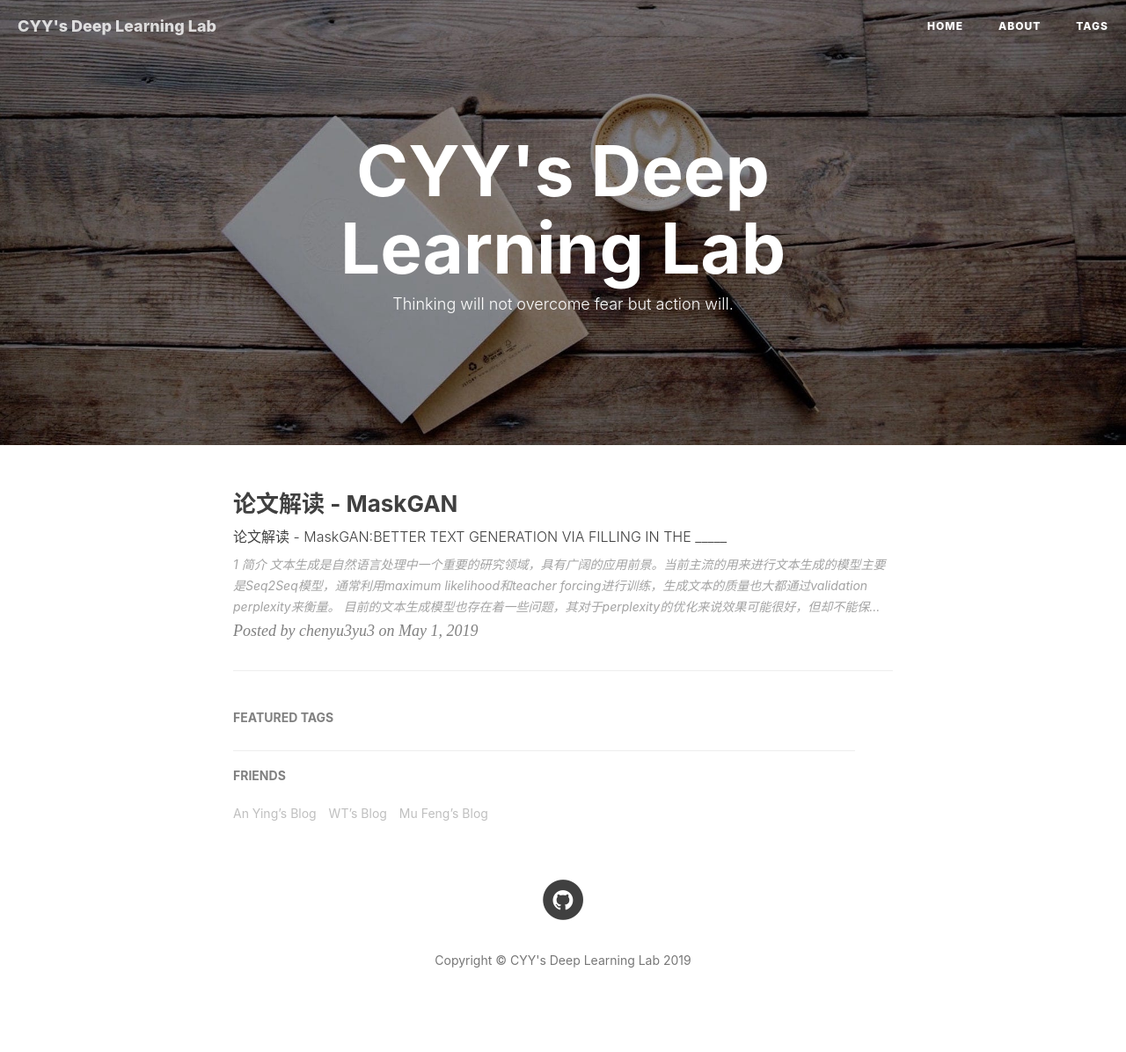
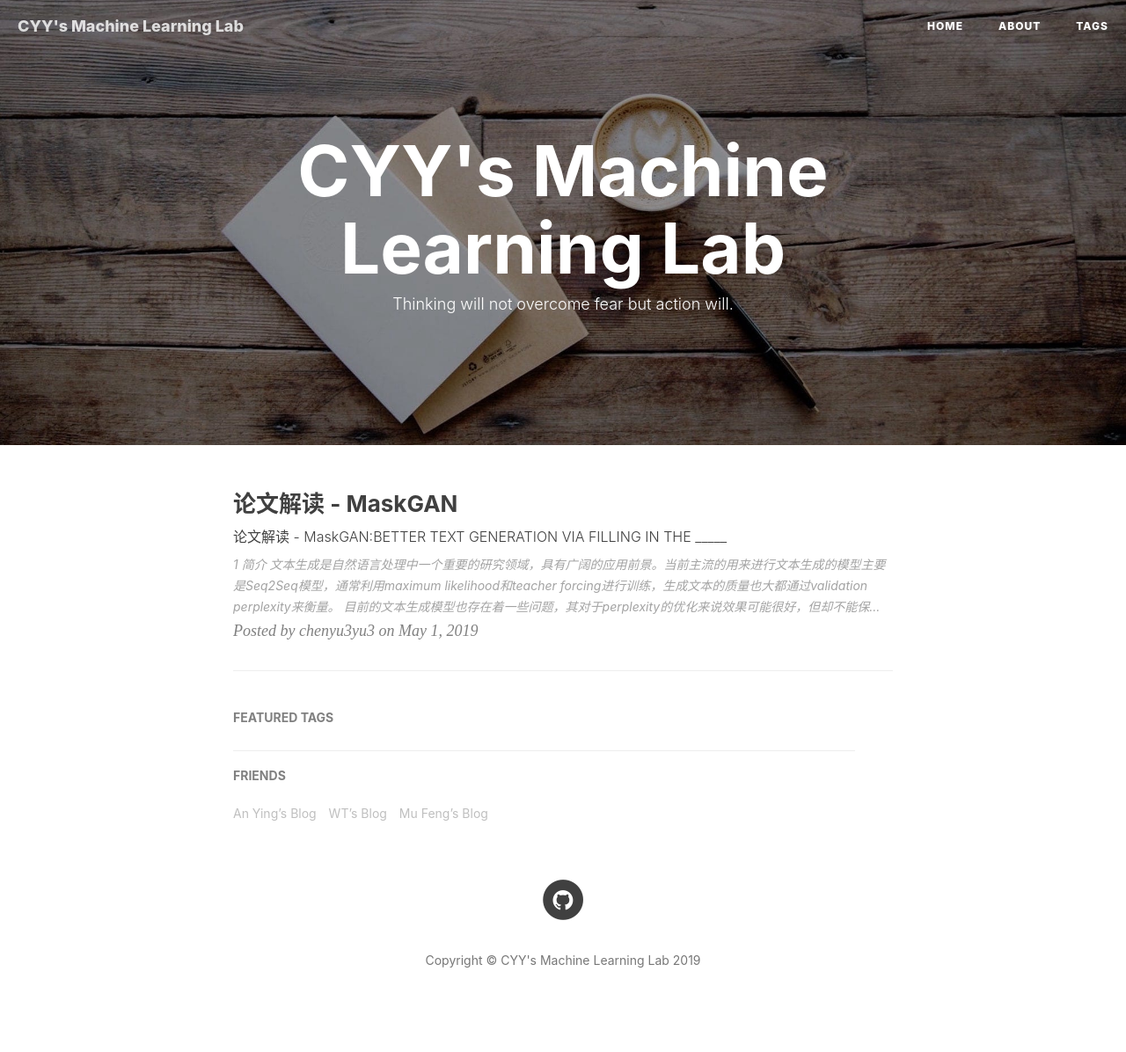
Before and after one commit to sukinoaria/sukinoaria.github.io, a Jekyll site: the page built from index.html, in a window 1280 px wide. Shown: the whole page at 88% size. Built offline with Jekyll 4.4.1, drawn with Linux system fonts in a browser that asks for light colours; nearby versions of some CDN libraries; the list of posts is cut into pages by our own code; comment, search, counter and statistics services are not loaded.

Commit message:
set _yaml config

```diff
--- a/_config.yml
+++ b/_config.yml
@@ -1,10 +1,10 @@
 # Site settings
-title: CYY's Deep Learning Lab
-SEOTitle: CYY的深度学习博客 | CYY's Deep Learning Lab
+title: CYY's Machine Learning Lab
+SEOTitle: CYY的机器学习博客 | CYY's Machine Learning Lab
 header-img: img/post-bg-coffee.jpeg
 email: chenyu3yu3@gmail.com
-description: "深度学习炼丹师."
-keyword: "CYY, CYY Blog, CYY的博客, yu3yu3, Machine Learning, Deep Learning, Natural Language Processing, ML, DL, NLP"
+description: "NULL"
+keyword: "CYY, CYY Blog, CYY的博客, yu3yu3, Machine Learning"
 url: "http://yu3yu3.github.io"          # your host, for absolute URL
 baseurl: ""      # for example, '/blog' if your blog hosted on 'host/blog'
 github_repo: "https://github.com/yu3yu3/yu3yu3.github.io.git" # you code repository
```
